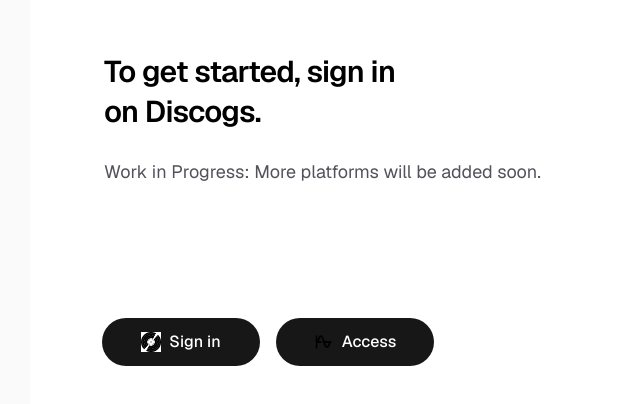
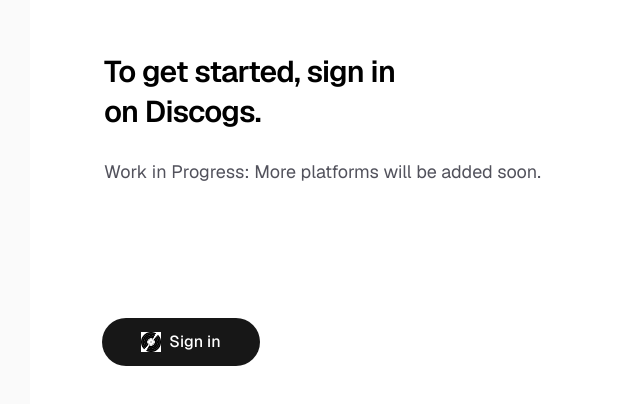
Before and after one commit to DarthegX/axis-ai-assistant, a Next.js app: page / in a window 1280 px wide. Shown: the part 306-710 px from the top of the page, without its empty margins (226-866 px from the left). Built offline with nearby package versions, Linux system fonts and the light colour scheme.

Commit message:
Add first step OAuth Discogs

```diff
--- a/src/app/api/discogs/auth/route.ts
+++ b/src/app/api/discogs/auth/route.ts
@@ -1,30 +1,53 @@
+import { cookies } from "next/headers";
 import { NextRequest, NextResponse } from "next/server.js";
+
+const DISCOGS_OAUTH_BASE_URL = 'https://api.discogs.com/oauth';
 
 export async function GET(request: NextRequest) {
     const timestamp = Date.now();
+    const randomString = 'asdfgñlkjhqw2rty';
 
     try {
-        const tokenResponse = await (await fetch('https://api.discogs.com/oauth/request_token', {
+        const tokenResponse = await (await fetch(`${DISCOGS_OAUTH_BASE_URL}/request_token`, {
+            method: 'GET',
             headers: {
-                'Authorization': 'OAuth oauth_consumer_key="PJxMLhRVRTLtpBxqWkiU",' +
-                    'oauth_nonce="hewqu999996g6g6g6h",' +
-                    'oauth_signature="rcPpgmOGubUCDFWHWZFmIkYuSnfZOTTh&",' +
+                'Authorization': `OAuth oauth_consumer_key="${process.env.DISCOGS_KEY}",` +
+                    `oauth_nonce="${randomString}",` +
+                    `oauth_signature="${process.env.DISCOGS_SECRET}&",` +
                     'oauth_signature_method="PLAINTEXT",' +
                     `oauth_timestamp="${timestamp}",` +
-                    'oauth_callback=""',
+                    'oauth_callback="http://127.0.0.1:3000/access"',
                 'Content-Type': 'application/x-www-form-urlencoded',
                 'User-Agent': 'Mozilla/5.0 (Macintosh; Intel Mac OS X 10_15_7) AppleWebKit/537.36 (KHTML, like Gecko) Chrome/143.0.0.0 Safari/537.36'
+
             }
         })).text();
 
         const parsedTokens = new URLSearchParams(tokenResponse);
-        const oauthToken = parsedTokens.get('oauth_token')
-        const oauthTokenSecret = parsedTokens.get('oauth_token_secret')
+        const token = parsedTokens.get('oauth_token');
+        const oauthTokenSecret = parsedTokens.get('oauth_token_secret');
 
+        (await cookies()).set('discogs_request_token', token ?? '', {
+            httpOnly: true,
+            secure: process.env.NODE_ENV === 'production',
+            maxAge: 6000000000000000000000000000000000000,
+            path: '/',
+        });
+
+        (await cookies()).set('discogs_token_secret', oauthTokenSecret ?? '', {
+            httpOnly: true,
+            secure: process.env.NODE_ENV === 'production',
+            maxAge: 6000000000000000000000000000000000000,
+            path: '/',
+        });
+
+        console.log(parsedTokens)
+
+        const redirectUrl = `https://www.discogs.com/oauth/authorize?oauth_token=${token}`;
+
+        return NextResponse.json({ redirectUrl, status: null, error: null })
     } catch (err) {
-        console.log('ESTOY EN EL CATCH:  ???? ' + err)
+        console.log('ERROR on GET /discogs/auth: ' + err)
+        return NextResponse.json({ error: 'Cannot get Discogs request token', status: 500, redirectUrl: null })
     }
-
-
-    return NextResponse.json({ token: '' })
 }
--- a/src/app/page.tsx
+++ b/src/app/page.tsx
@@ -1,48 +1,21 @@
 "use client"
 import Image from "next/image";
-import { useRouter } from "next/navigation";
-import { randomInt } from "node:crypto";
-import { useState } from "react";
-
-
 
 export default function Home() {
-  const router = useRouter();
-  const [loading, setLoading] = useState(false);
 
   const requestDiscogsToken = async () => {
-    const timestamp = Date.now();
-
-    const newTab = window.open("", "_blank");
-
     try {
       const discogsOauthResponse = await fetch('/api/discogs/auth', {
         method: 'GET'
       });
       const discogsAuthRedirectUrl = (await discogsOauthResponse.json()).redirectUrl;
 
-      if (newTab) {
-        newTab.location.href = discogsAuthRedirectUrl
+      if(discogsAuthRedirectUrl) {
+        window.location.href = discogsAuthRedirectUrl;
       }
 
     } catch (err) {
-      newTab?.close();
-    }
-  }
-
-  const getDiscogsAccess = async () => {
-    const timestamp = Date.now();
-
-    try {
-      const discogsOauthResponse = await fetch('/api/discogs/access', {
-        method: 'GET'
-      });
-      const discogsAuthRedirectUrl = (await discogsOauthResponse.json());
-
-      console.log(discogsAuthRedirectUrl)
-
-    } catch (err) {
-      return;
+      console.log(err)
     }
   }
 
@@ -85,21 +58,6 @@
             />
             Sign in
           </button>
-
-          <button
-            className="flex h-12 w-full items-center justify-center gap-2 rounded-full bg-foreground px-5 text-background transition-colors hover:bg-[#383838] dark:hover:bg-[#ccc] md:w-[158px]"
-            rel="noopener noreferrer"
-            onClick={getDiscogsAccess}
-          >
-            <Image
-              className=""
-              src="/axis-logo/black-48.png"
-              alt="Discogs logomark"
-              width={20}
-              height={20}
-            />
-            Access
-          </button>
         </div>
       </main>
     </div>
```
